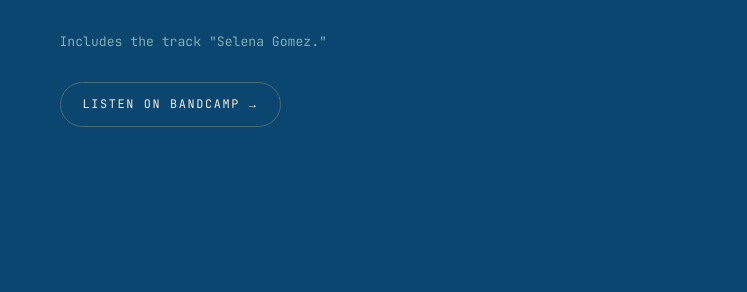
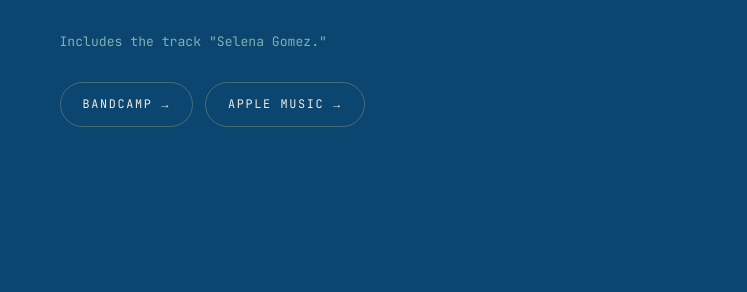
Before and after one commit to pvherreramusic/PVHERRERA062626, a plain HTML site: page index.html in a window 1280 px wide. Shown: the part 2281-2573 px from the top of the page, 533-1280 px from the left. Drawn offline with Linux system fonts and the light colour scheme.

Commit message:
Update index.html

```diff
--- a/index.html
+++ b/index.html
@@ -48,11 +48,12 @@
       "description": "Experimental post-rock from San Luis Obispo, California. Self-released on Bandcamp.",
       "sameAs": [
         "https://pvherrera.bandcamp.com/",
-        "https://www.youtube.com/@PVHerrera"
+        "https://www.youtube.com/@PVHerrera",
+        "https://music.apple.com/us/album/cigarettes-and-weddings/6837462444"
       ],
       "album": [
         { "@type": "MusicAlbum", "name": "Xanax and Mercy", "datePublished": "2019-06-30", "url": "https://pvherrera.bandcamp.com/album/xanax-and-mercy", "image": "https://f4.bcbits.com/img/a0817267631_5.jpg" },
-        { "@type": "MusicAlbum", "name": "Cigarettes and Weddings", "datePublished": "2012-09-09", "url": "https://pvherrera.bandcamp.com/album/cigarettes-and-weddings", "image": "https://f4.bcbits.com/img/a4012467896_10.jpg" },
+        { "@type": "MusicAlbum", "name": "Cigarettes and Weddings", "datePublished": "2012-09-09", "url": "https://pvherrera.bandcamp.com/album/cigarettes-and-weddings", "sameAs": "https://music.apple.com/us/album/cigarettes-and-weddings/6837462444", "image": "https://f4.bcbits.com/img/a4012467896_10.jpg" },
         { "@type": "MusicAlbum", "name": "Her Atmosphere Causes the Fear", "datePublished": "2011-06-23", "url": "https://pvherrera.bandcamp.com/album/her-atmosphere-causes-the-fear", "image": "https://f4.bcbits.com/img/a0321114466_5.jpg" }
       ]
     },
@@ -279,6 +280,7 @@
     border-radius:40px;color:var(--paper);transition:all .25s ease;
   }
   .rel-listen:hover,.follow:hover{border-color:var(--ember);color:var(--ember-glow);box-shadow:0 0 18px rgba(255,122,89,.24)}
+  .rel-links{display:flex;flex-wrap:wrap;gap:12px}
   .empty{padding:42px 8px;border-top:1px solid var(--line);border-bottom:1px solid var(--line)}
   .empty p{color:var(--frost);font-size:1.12rem;margin-bottom:20px;font-weight:300}
   .disc-foot{margin-top:26px}
@@ -558,7 +560,10 @@
         <p class="rel-anniv">Celebrating 14 years since September 9, 2012</p>
         <p class="rel-blurb">An early full-length, self-released in September 2012 and brought back for its tenth anniversary. Experimental, guitar-driven post-rock out of California's central coast.</p>
         <p class="rel-note">Includes the track "Selena Gomez."</p>
-        <a class="rel-listen" href="https://pvherrera.bandcamp.com/" target="_blank" rel="noopener">Listen on Bandcamp →</a>
+        <div class="rel-links">
+          <a class="rel-listen" href="https://pvherrera.bandcamp.com/album/cigarettes-and-weddings" target="_blank" rel="noopener">Bandcamp →</a>
+          <a class="rel-listen" href="https://music.apple.com/us/album/cigarettes-and-weddings/6837462444" target="_blank" rel="noopener">Apple Music →</a>
+        </div>
       </div>
     </div>
   </div>
@@ -641,6 +646,7 @@
         <div class="listen">
           <a href="https://pvherrera.bandcamp.com/" target="_blank" rel="noopener">Bandcamp</a>
           <a href="https://www.youtube.com/@PVHerrera" target="_blank" rel="noopener">YouTube</a>
+          <a href="https://music.apple.com/us/album/cigarettes-and-weddings/6837462444" target="_blank" rel="noopener">Apple Music</a>
         </div>
         <div class="foot-booking" id="booking">
           <span class="eyebrow cool">Booking &amp; press</span>
```
